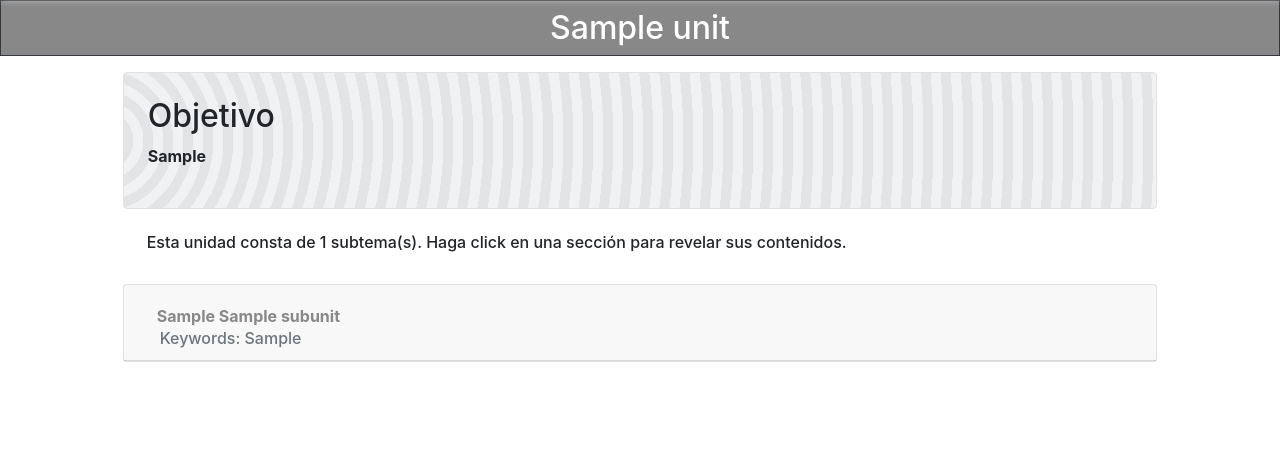
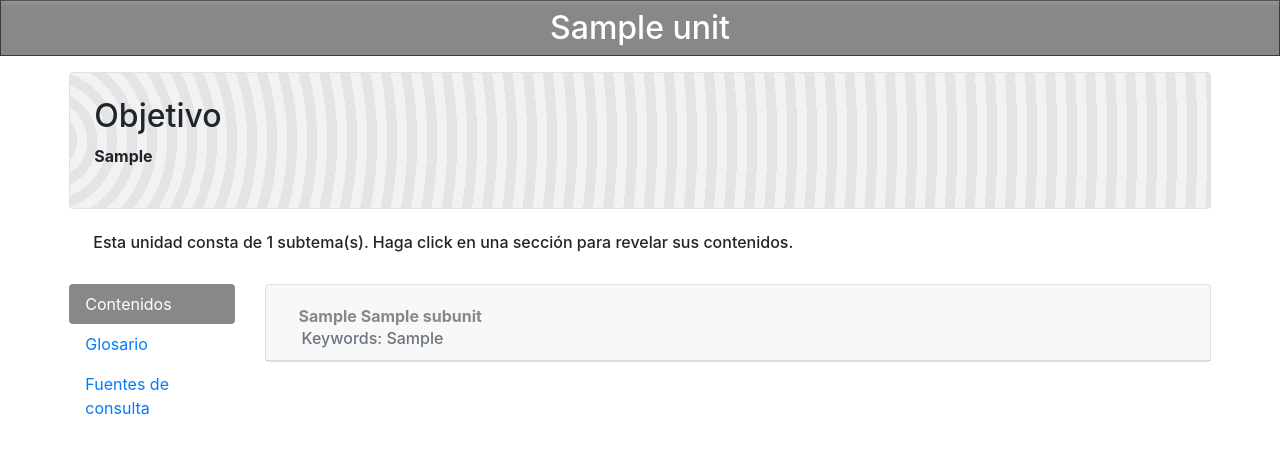
Before and after one commit to JonathanRojas98/rddipn, a Django app: page /1/ in a window 1280 px wide. Shown: the part 58-512 px from the top of the page. Run offline with Django 3.2, Linux system fonts and the light colour scheme; tables that the repository leaves empty hold one stand-in row (values such as "Sample post"); some libraries are stand-ins or nearby versions.

Commit message:
Big changes; see details
models: Add InfoResource and Glossary models for extra stuff
templates: Display new model data
model admin: Display new models
views: Send data from new models

```diff
--- a/gestion/models.py
+++ b/gestion/models.py
@@ -71,6 +71,7 @@ class UnitResource(BaseUnit):
         help_text="Sección padre de este recurso.",
         verbose_name="Sección padre",
     )
+
     contents = models.TextField(help_text="Contenidos (HTML) para este recurso.", max_length=1000)
 
     subtitle = models.TextField(
@@ -86,3 +87,42 @@ class UnitResource(BaseUnit):
 
     def __str__(self):
         return f"{self.order_as_str}: {self.name}"
+
+
+class Glossary(models.Model):
+    class Meta:
+        ordering = ("term", )
+        verbose_name_plural = "Glossary terms"
+
+
+    parent = models.ForeignKey(
+        Unit,
+        on_delete=models.CASCADE,
+        help_text="Sección padre de este término.",
+        verbose_name="Sección padre",
+    )
+
+    term = models.CharField(help_text="Término.", max_length=100)
+
+    description = HTMLField(
+        help_text="Descripción de este término.",
+    )
+
+class InfoResource(models.Model):
+    # This kind of 'resource' is different from the other one - UnitResource.
+    # This model will contain mostly links, APA or IEEE references, not videos,
+    # or embeddable content.
+    class Meta:
+        ordering = ("name", )
+
+
+    parent = models.ForeignKey(
+        Unit,
+        on_delete=models.CASCADE,
+        help_text="Sección padre de este recurso de información.",
+        verbose_name="Sección padre",
+    )
+
+    name = models.CharField(help_text="Nombre para este recurso de información.", max_length=100)
+
+    description = models.TextField(help_text="Referencia a este recurso de información.", max_length=300)
--- a/gestion/templates/base.html
+++ b/gestion/templates/base.html
@@ -34,7 +34,7 @@
                         </a>
                         <div class="dropdown-menu" aria-labelledby="navbarDropdown">
                             {% for unit in units %}
-                                <a class="dropdown-item {% if url_name == 'resource'%}{% if this_unit.name == unit.name %}font-weight-bold{% endif %}{% endif %}" href="{% url 'resource' unit.order %}">{{unit.order}}: {{unit.name}}</a>
+                                <a class="dropdown-item {% if url_name == 'resource'%}{% if this_unit.name == unit.name %}font-weight-bold{% endif %}{% endif %}" href="{% url 'resource' unit.order %}">{{unit.order}}: {{unit.name | truncatechars:40}}</a>
                             {% endfor %}
                         </div>
                     </li>
@@ -44,7 +44,7 @@
                         </a>
                         <div class="dropdown-menu" aria-labelledby="navbarDropdown">
                             {% for unit in units %}
-                                <a class="dropdown-item {% if url_name == 'unit'%}{% if this_unit.name == unit.name %}font-weight-bold{% endif %}{% endif %}" href="{% url 'unit' unit.order %}">{{unit.order}}: {{unit.name}}</a>
+                                <a class="dropdown-item {% if url_name == 'unit'%}{% if this_unit.name == unit.name %}font-weight-bold{% endif %}{% endif %}" href="{% url 'unit' unit.order %}">{{unit.order}}: {{unit.name | truncatechars:40}}</a>
                             {% endfor %}
                         </div>
                     </li>
@@ -61,8 +61,8 @@
 </html>
 <style type="text/css">
     .navbar-light {
-        background: rgba(255, 255, 255, 0.3);
-        backdrop-filter: blur(20px);
+        background: rgba(255, 255, 255, 0.2);
+        backdrop-filter: blur(10px);
         filter: drop-shadow(1px 2px 3px white);
     }
 </style>
@@ -75,3 +75,5 @@
 
 {% block extra_css %}
 {% endblock extra_css %}
+{% block extra_js %}
+{% endblock extra_js %}
--- a/gestion/templates/resource.html
+++ b/gestion/templates/resource.html
@@ -19,7 +19,7 @@
             <div class="card-deck">
                 <div class="row">
                 {% for item in resources %}
-                    <div class="col col-md-6 mb-3">
+                    <div class="col-12 col-lg-4 col-md-6 mb-3">
                     <div class="card">
                         <div class="card-header softer_accent" id="heading_{{item.order}}">
                             <button class="btn btn-link font-weight-bold" data-toggle="collapse" data-target="#collapse_{{item.order}}"
--- a/gestion/templates/unit.html
+++ b/gestion/templates/unit.html
@@ -5,7 +5,7 @@
 			<h2 style="margin-bottom: 0"> {{this_unit.name}}</h2>
         </div>
 
-        <div class="col col-md-10 p-3 mx-auto">
+        <div class="col col-md-11 p-3 mx-auto">
 
             <div class="bg-light p-4 rounded border border_acccent soft_accent">
                 <h2 id="objetivo">Objetivo</h2>
@@ -16,7 +16,19 @@
             <div class="p-4">
                 <h6>Esta unidad consta de {{ subunits | length}} subtema(s). Haga click en una sección para revelar sus contenidos.</h6>
             </div>
-            <!-- Contenido -->
+            <!-- Contents -->
+            <div class="row">
+                <div class="col-12 col-md-2">
+                    <div class="nav flex-column nav-pills" id="v-pills-tab" role="tablist" aria-orientation="vertical">
+                        <a class="nav-link active" id="main-contents" data-toggle="pill" href="#v-main-contents" role="tab" aria-controls="v-main-contents" aria-selected="true">Contenidos</a>
+                        <a class="nav-link" id="glossary-contents" data-toggle="pill" href="#v-glossary-contents" role="tab" aria-controls="v-glossary-contents" aria-selected="false">Glosario</a>
+                        <a class="nav-link" id="resource-contents" data-toggle="pill" href="#v-resource-contents" role="tab" aria-controls="v-glossary-contents" aria-selected="false">Fuentes de consulta</a>
+                    </div>
+                </div>
+                <div class="col-12 col-md-10">
+                    <div class="tab-content" id="v-pills-tabContent">
+                        <!-- Content sub-section -->
+                        <div class="tab-pane fade show active" id="v-main-contents" role="tabpanel" aria-labelledby="main-contents">
                             <div>
                                 {% for item in subunits %}
                                     <div class="card mb-3">
@@ -41,6 +53,59 @@
                                 {% endfor %}
                             </div>
                         </div>
+                        <!-- Content sub-section end -->
+                        <!-- Content sub-section (glossary) start-->
+                        <div class="tab-pane fade show " id="v-glossary-contents" role="tabpanel" aria-labelledby="glossary-contents">
+                            <div>
+                                {% for item in glossary %}
+                                    <div class="card mb-3">
+                                        <div class="card-header softer_accent" id="resource_heading_{{item.pk}}">
+                                                <button class="btn btn-link font-weight-bold" data-toggle="collapse" data-target="#glossary_collapse_{{item.pk}}"
+                                                    aria-expanded="true" aria-controls="glossary_collapse_{{item.pk}}">
+                                                    {{item.term}}
+                                                </button>
+                                        </div>
+
+                                        <div id="glossary_collapse_{{item.pk}}" class="collapse multi-collapse" aria-labelledby="resource_heading_{{item.pk}}">
+                                            <div class="card-body p-4">
+                                                <div class="d-flex flex-column justify-content-start" id="internaldiv">
+                                                    {{item.description | safe}}
+                                                </div>
+                                            </div>
+                                        </div>
+                                    </div>
+                                {% endfor %}
+                            </div>
+                        </div>
+                        <!-- Content sub-section (glossary) end -->
+                        <!-- Content sub-section (infoResource) start-->
+                        <div class="tab-pane fade show " id="v-resource-contents" role="tabpanel" aria-labelledby="resource-contents">
+                            <div>
+                                {% for item in resources %}
+                                    <div class="card mb-3">
+                                        <div class="card-header softer_accent" id="resource_heading_{{item.pk}}">
+                                                <button class="btn btn-link font-weight-bold" data-toggle="collapse" data-target="#resource_collapse_{{item.pk}}"
+                                                    aria-expanded="true" aria-controls="resource_collapse_{{item.pk}}">
+                                                    {{item.name}}
+                                                </button>
+                                        </div>
+
+                                        <div id="resource_collapse_{{item.pk}}" class="collapse multi-collapse" aria-labelledby="resource_heading_{{item.pk}}">
+                                            <div class="card-body p-4">
+                                                <div class="d-flex flex-column justify-content-start" id="internaldiv">
+                                                    {{item.description | safe}}
+                                                </div>
+                                            </div>
+                                        </div>
+                                    </div>
+                                {% endfor %}
+                            </div>
+                        </div>
+                        <!-- Content sub-section (infoResource) end -->
+                    </div>
+                </div>
+            </div>
+        </div>
     </div>
 {% endblock %}
 {% block extra_css%}
@@ -48,6 +113,11 @@
     .border_accent, {
         border: 1px solid {{ this_unit.header_color  }} !important;
     }
+    /* Side-bar active color */
+    .nav-pills .nav-link.active, .nav-pills .show >.nav-link {
+        background-color: {{ this_unit.header_color  }};
+    }
+    /* Cards link color */
     .btn-link {
         color: {{ this_unit.header_color  }};
     }
--- a/gestion/views.py
+++ b/gestion/views.py
@@ -1,5 +1,5 @@
 from django.shortcuts import render
-from gestion.models import SubUnit, Unit, UnitResource
+from gestion.models import SubUnit, Unit, UnitResource, Glossary, InfoResource
 from django.http import Http404
 
 
@@ -24,6 +24,10 @@ def unit(request, order: int):
                 "this_unit": this_unit,
                 "units": Unit.objects.all(),
                 "subunits": SubUnit.objects.filter(parent=this_unit),
+                # Glossary terms
+                "glossary": Glossary.objects.filter(parent=this_unit),
+                # Extra resource terms
+                "resources": InfoResource.objects.filter(parent=this_unit)
             },
         )
     raise Http404()
```
Also changed, not shown: gestion/admin.py (+14 -0 lines), gestion/migrations/0009_glossary_inforesource.py (added), gestion/migrations/0010_auto_20220404_0220.py (added), gestion/migrations/0011_auto_20220404_0221.py (added), gestion/migrations/0012_alter_glossary_description.py (added), gestion/migrations/0013_auto_20220404_0417.py (added), gestion/static/main/ipn.png (deleted). Lines whose indentation alone changed are shown as unchanged.
